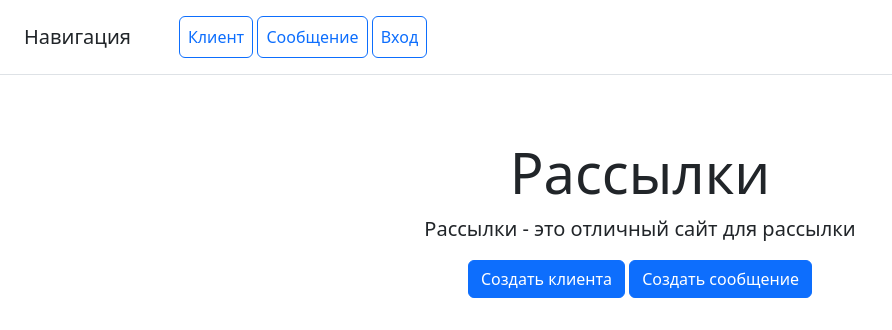
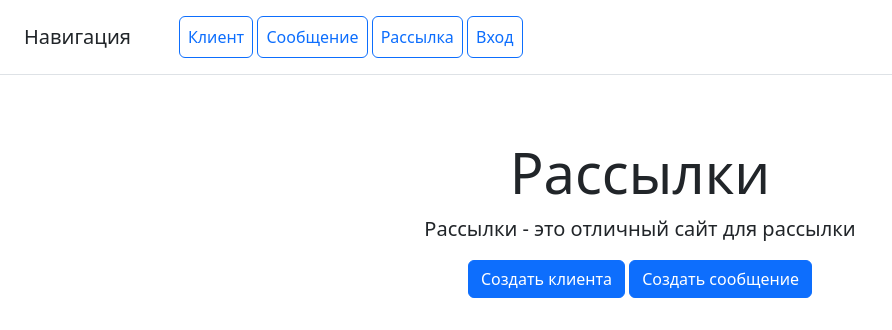
Before and after one commit to olgakostenko240/project_course_4, a Django app: page /campaign/ in a window 1280 px wide. Shown: the top 330 px of the page, without its empty margins (0-892 px from the left). Run offline with Django 5.2, Linux system fonts and the light colour scheme; data that the repository does not hold is empty; parts of the project's set-up code (start-up, migrations or seed data) failed here and were passed over; some libraries are stand-ins or nearby versions.

Commit message:
Добавлена кнопка для перехода на страницу списка рассылок

```diff
--- a/clients/templates/clients/includes/inc_menu.html
+++ b/clients/templates/clients/includes/inc_menu.html
@@ -3,6 +3,7 @@
     <nav class="ms-5">
         <a class="p-2 btn btn-outline-primary" href="{% url 'clients:clients_list' %}">Клиент</a>
         <a class="p-2 btn btn-outline-primary" href="{% url 'clients:message_list' %}">Сообщение</a>
+        <a class="p-2 btn btn-outline-primary" href="{% url 'clients:campaign_list' %}">Рассылка</a>
         <a class="p-2 btn btn-outline-primary" href="/contacts/">Вход</a>
     </nav>
 </div>
```
